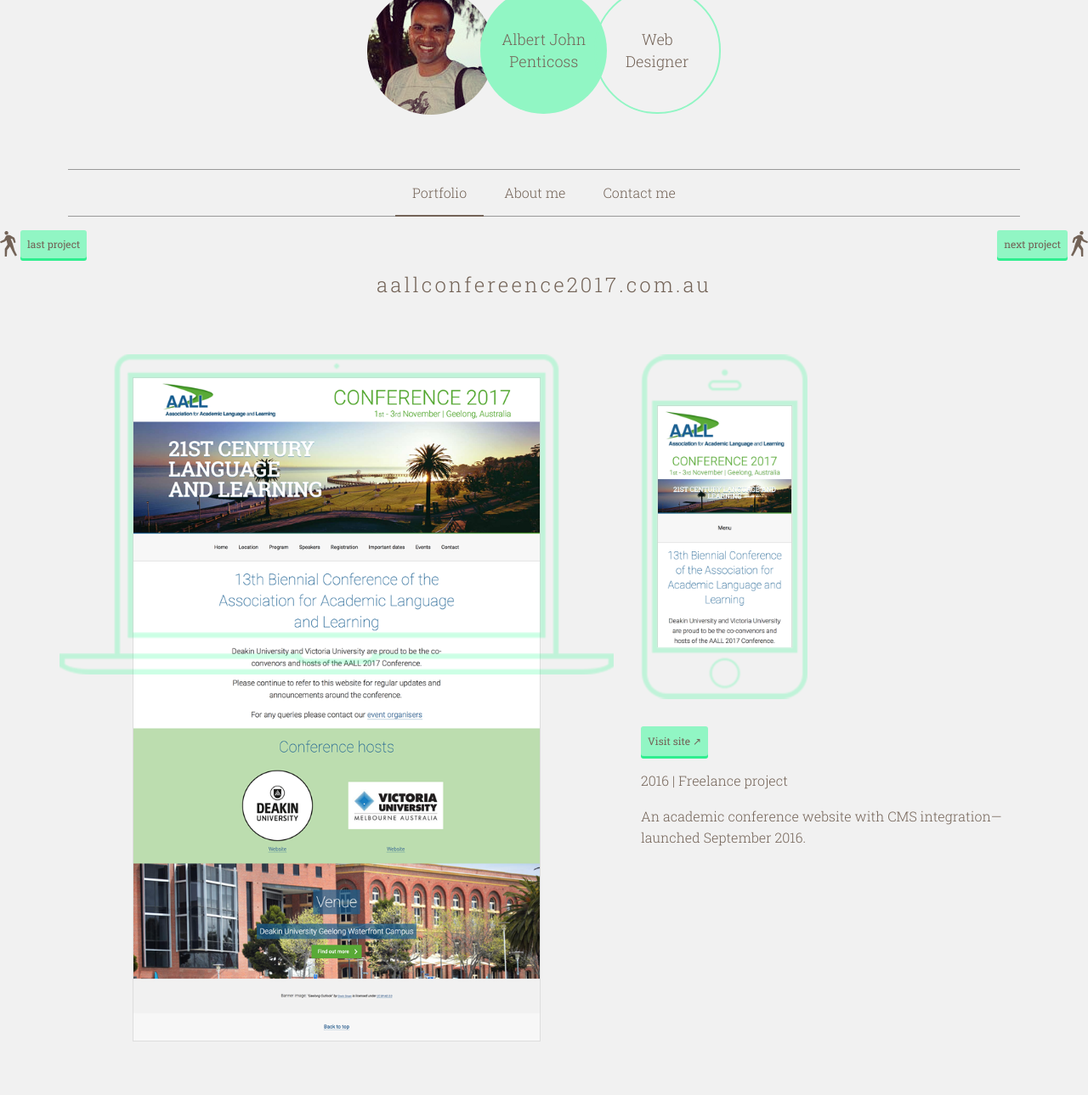
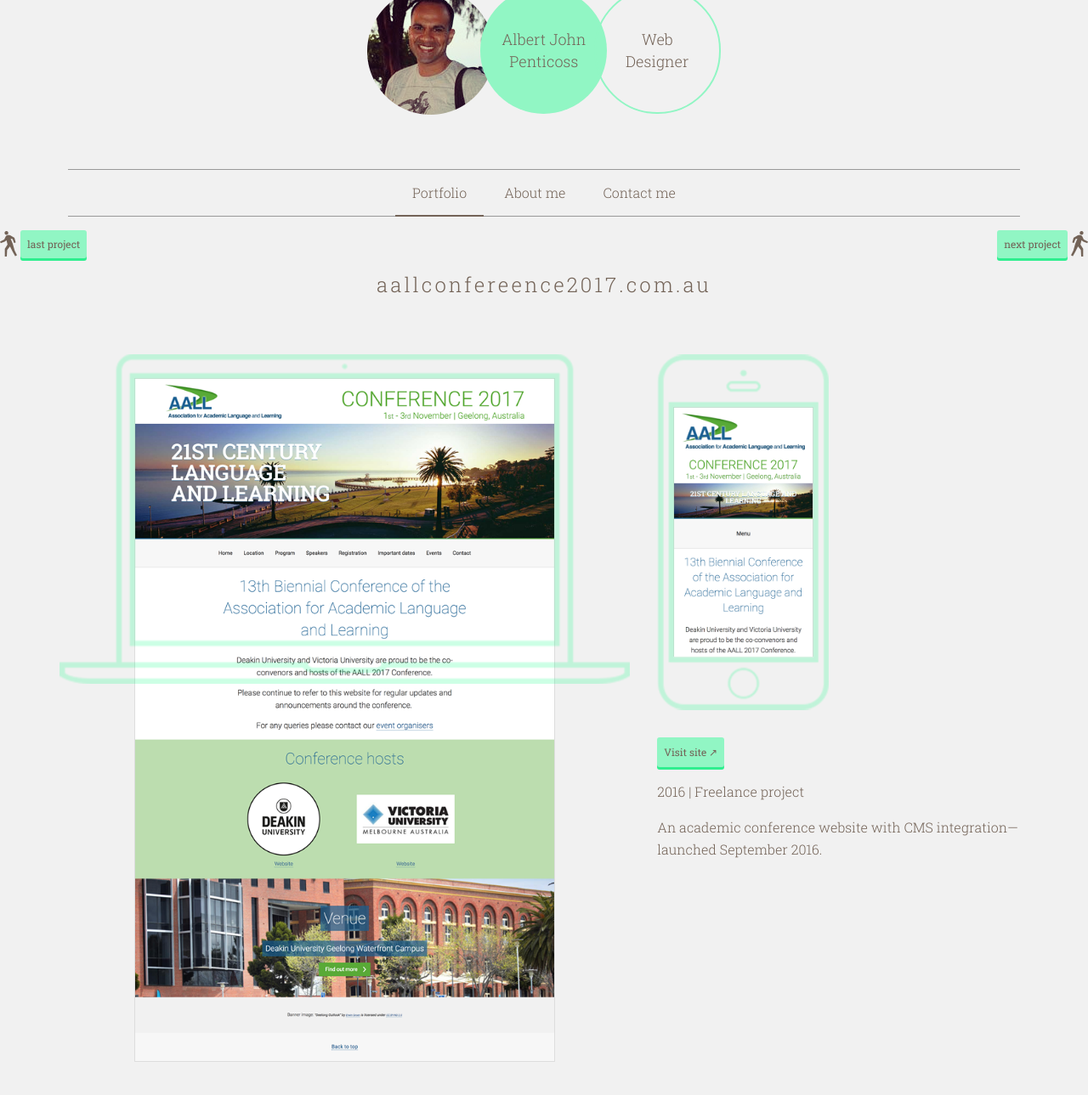
Before and after one commit to Needawebguy/needawebguy.com, a Jekyll site: the page built from portfolio/aall.html, in a window 1280 px wide and 1400 px high, scrolled down 122 px. Shown: the top 1289 px of the window at 85% size. Built offline with Jekyll 4.4.1, drawn with Linux system fonts in a browser that asks for light colours.

Commit message:
fix column gap

```diff
--- a/css/main.css
+++ b/css/main.css
@@ -453,7 +453,7 @@
     -ms-grid-column: 1;
     grid-column-start: 1;
     -ms-grid-column-span: NaN;
-    grid-column-end: end;
+    grid-column-end: -1;
 }
 .span1 {
     grid-column: span 1;
@@ -472,14 +472,14 @@
     -ms-grid-column: 1;
     grid-column-start: 1;
     -ms-grid-column-span: NaN;
-    grid-column-end: end;
+    grid-column-end: -1;
 }
 
 .mobile-and-descrition {
     -ms-grid-column: 1;
     grid-column-start: 1;
     -ms-grid-column-span: NaN;
-    grid-column-end: end;
+    grid-column-end: -1;
     display: -ms-grid;
     display: grid;
     -ms-grid-columns: 1fr 1fr 1fr;
@@ -496,7 +496,7 @@
     -ms-grid-column: 2;
     grid-column-start: 2;
     -ms-grid-column-span: NaN;
-    grid-column-end: end;
+    grid-column-end: -1;
 }
 @media screen and (min-width: 640px) {
     article {
@@ -530,14 +530,14 @@
         -ms-grid-column: 1;
         grid-column-start: 1;
         -ms-grid-column-span: NaN;
-        grid-column-end: end;
+        grid-column-end: -1;
     }
 
     .mobile-and-descrition {
         -ms-grid-column: 4;
         grid-column-start: 4;
         -ms-grid-column-span: NaN;
-        grid-column-end: end;
+        grid-column-end: -1;
         display: -ms-grid;
         display: grid;
         -ms-grid-columns: 1fr 1fr;
@@ -553,7 +553,7 @@
         -ms-grid-column: 1;
         grid-column-start: 1;
         -ms-grid-column-span: NaN;
-        grid-column-end: end;
+        grid-column-end: -1;
     }
 
     .body {
```
